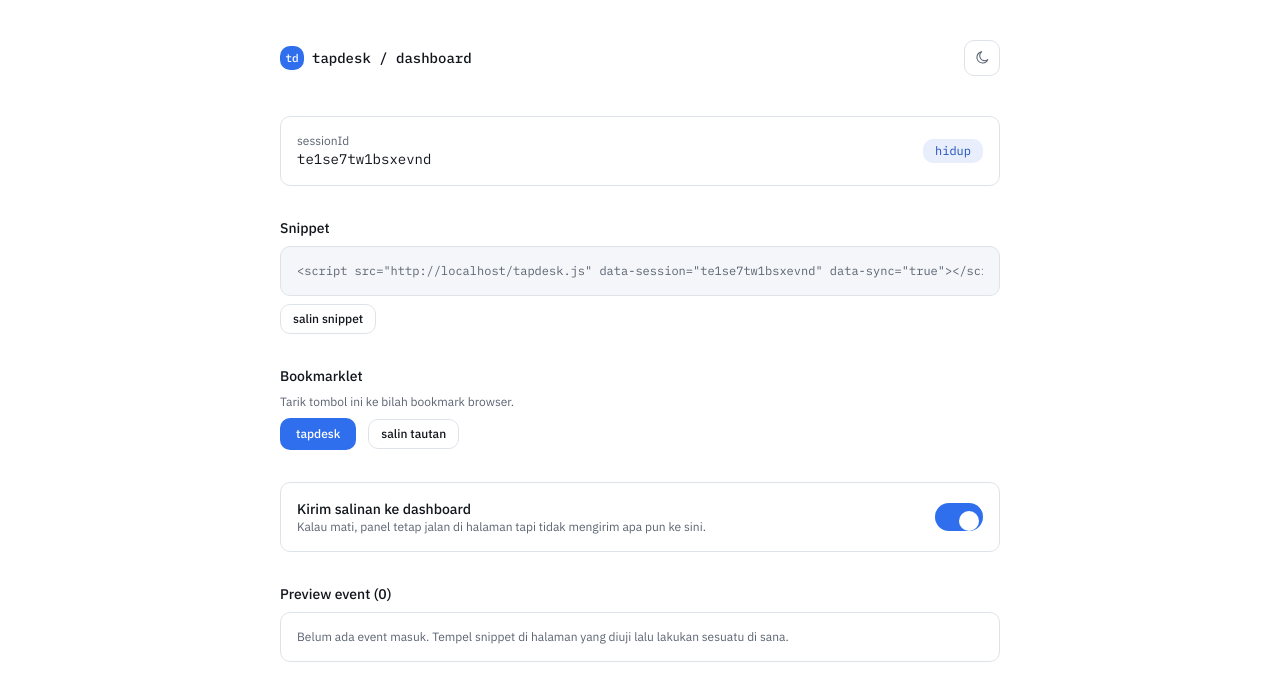
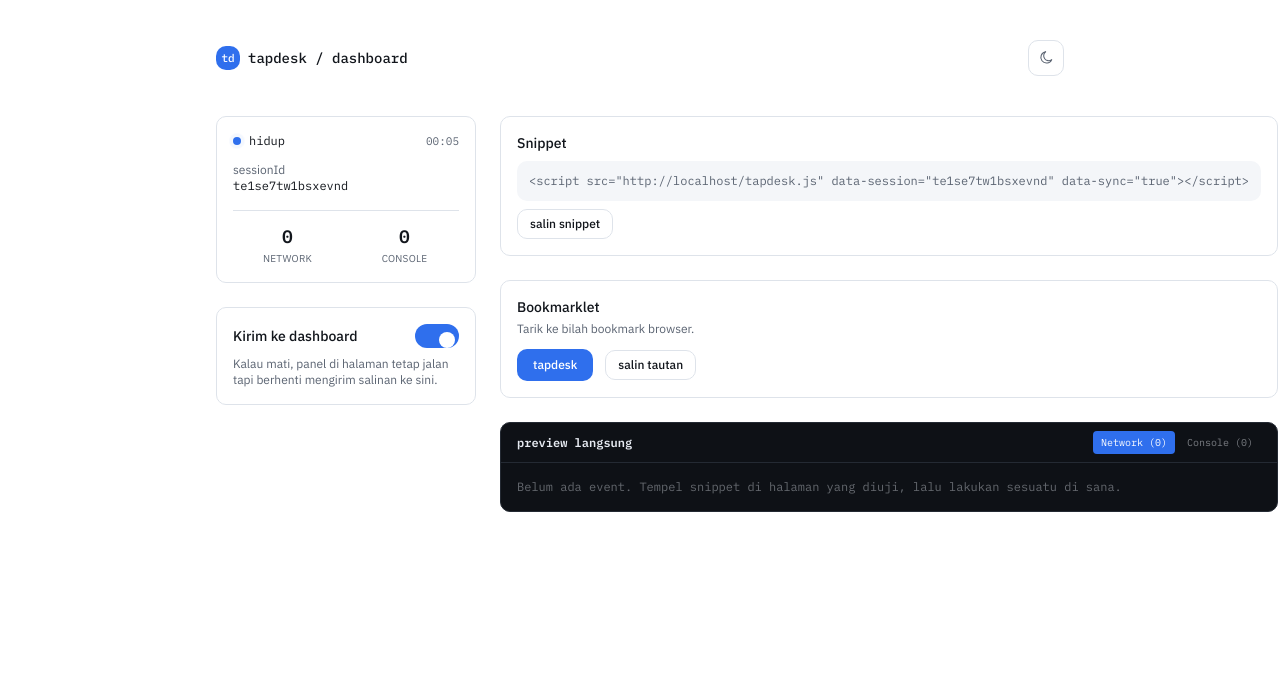
Before and after one commit to fidzzcodex-me/tapdesk, a Next.js app: page /dashboard in a window 1280 px wide. Shown: the top 700 px of the page. Built offline with nearby package versions, Linux system fonts and the light colour scheme.

Commit message:
Upload: replace app/dashboard/page.tsx

```diff
--- a/app/dashboard/page.tsx
+++ b/app/dashboard/page.tsx
@@ -22,11 +22,28 @@ type TapEvent = {
   timestamp: number;
 };
 
+function statusColor(status?: number) {
+  if (!status) return "text-red-500";
+  if (status >= 500) return "text-red-500";
+  if (status >= 400) return "text-amber-500";
+  return "text-emerald-500";
+}
+
+function elapsed(ms: number) {
+  const s = Math.floor(ms / 1000);
+  const m = Math.floor(s / 60);
+  const rs = s % 60;
+  return `${String(m).padStart(2, "0")}:${String(rs).padStart(2, "0")}`;
+}
+
 export default function DashboardPage() {
   const [session, setSession] = useState<SessionData | null>(null);
   const [active, setActive] = useState(true);
+  const [createdAt, setCreatedAt] = useState<number | null>(null);
   const [events, setEvents] = useState<TapEvent[]>([]);
+  const [now, setNow] = useState(Date.now());
   const [copied, setCopied] = useState<"snippet" | "bookmarklet" | null>(null);
+  const [previewTab, setPreviewTab] = useState<"network" | "console">("network");
   const pollRef = useRef<ReturnType<typeof setInterval> | null>(null);
 
   useEffect(() => {
@@ -42,6 +59,11 @@ export default function DashboardPage() {
   }, []);
 
   useEffect(() => {
+    const t = setInterval(() => setNow(Date.now()), 1000);
+    return () => clearInterval(t);
+  }, []);
+
+  useEffect(() => {
     if (!session) return;
     async function poll() {
       if (!session) return;
@@ -49,6 +71,7 @@ export default function DashboardPage() {
       if (!res.ok) return;
       const data = await res.json();
       setActive(data.active);
+      setCreatedAt(data.createdAt ?? null);
       setEvents(data.events ?? []);
     }
     poll();
@@ -74,8 +97,12 @@ export default function DashboardPage() {
     setTimeout(() => setCopied(null), 1500);
   }
 
+  const networkEvents = events.filter((e) => e.type === "network");
+  const consoleEvents = events.filter((e) => e.type === "console");
+  const list = previewTab === "network" ? networkEvents : consoleEvents;
+
   return (
-    <main className="mx-auto min-h-screen max-w-3xl px-6 py-10">
+    <main className="mx-auto min-h-screen max-w-4xl px-6 py-10">
       <header className="flex items-center justify-between">
         <div className="flex items-center gap-2 font-mono text-sm font-medium">
           <span className="flex h-6 w-6 items-center justify-center rounded-lg bg-blue text-[11px] text-white">
@@ -91,29 +118,88 @@ export default function DashboardPage() {
           menyiapkan sesi…
         </p>
       ) : (
-        <div className="mt-10 space-y-8">
+        <div className="mt-10 grid gap-6 md:grid-cols-[260px_1fr]">
+          {/* Sidebar */}
+          <div className="space-y-6">
             <Reveal>
-            <div className="flex items-center justify-between rounded-lg border border-line p-4 dark:border-line-dark">
-              <div>
-                <p className="text-xs text-text-dim">sessionId</p>
-                <p className="font-mono text-sm">{session.sessionId}</p>
-              </div>
+              <div className="rounded-lg border border-line p-4 dark:border-line-dark">
+                <div className="flex items-center gap-2">
+                  <span className="relative flex h-2 w-2">
+                    {active && (
+                      <span className="absolute inline-flex h-full w-full animate-ping rounded-full bg-blue opacity-60" />
+                    )}
                     <span
-                className={`rounded-lg px-3 py-1 font-mono text-xs ${
-                  active
-                    ? "bg-blue-dim text-blue-dark dark:bg-blue/10 dark:text-blue"
-                    : "bg-paper-dim text-text-dim dark:bg-ink-dim"
+                      className={`relative inline-flex h-2 w-2 rounded-full ${
+                        active ? "bg-blue" : "bg-text-dim/40"
                       }`}
-              >
+                    />
+                  </span>
+                  <span className="font-mono text-xs">
                     {active ? "hidup" : "mati"}
                   </span>
+                  {createdAt && (
+                    <span className="ml-auto font-mono text-[11px] text-text-dim">
+                      {elapsed(now - createdAt)}
+                    </span>
+                  )}
+                </div>
+                <p className="mt-3 text-xs text-text-dim">sessionId</p>
+                <p className="break-all font-mono text-xs">
+                  {session.sessionId}
+                </p>
+                <div className="mt-4 grid grid-cols-2 gap-2 border-t border-line pt-3 text-center dark:border-line-dark">
+                  <div>
+                    <p className="font-mono text-lg font-semibold">
+                      {networkEvents.length}
+                    </p>
+                    <p className="text-[10px] uppercase tracking-wide text-text-dim">
+                      network
+                    </p>
+                  </div>
+                  <div>
+                    <p className="font-mono text-lg font-semibold">
+                      {consoleEvents.length}
+                    </p>
+                    <p className="text-[10px] uppercase tracking-wide text-text-dim">
+                      console
+                    </p>
+                  </div>
+                </div>
               </div>
             </Reveal>
 
-          <Reveal delay={60}>
-            <div>
+            <Reveal delay={80}>
+              <div className="rounded-lg border border-line p-4 dark:border-line-dark">
+                <div className="flex items-center justify-between">
+                  <p className="text-sm font-medium">Kirim ke dashboard</p>
+                  <button
+                    onClick={toggleSync}
+                    className={`h-6 w-11 rounded-full transition ${
+                      active ? "bg-blue" : "bg-line dark:bg-line-dark"
+                    }`}
+                    aria-label="toggle sync"
+                  >
+                    <span
+                      className={`block h-4 w-4 translate-y-1 rounded-full bg-white transition ${
+                        active ? "translate-x-6" : "translate-x-1"
+                      }`}
+                    />
+                  </button>
+                </div>
+                <p className="mt-2 text-xs text-text-dim">
+                  Kalau mati, panel di halaman tetap jalan tapi berhenti
+                  mengirim salinan ke sini.
+                </p>
+              </div>
+            </Reveal>
+          </div>
+
+          {/* Main */}
+          <div className="space-y-6">
+            <Reveal>
+              <div className="rounded-lg border border-line p-4 dark:border-line-dark">
                 <p className="mb-2 text-sm font-medium">Snippet</p>
-              <div className="rounded-lg border border-line bg-paper-dim p-4 dark:border-line-dark dark:bg-ink-dim">
+                <div className="rounded-lg bg-paper-dim p-3 dark:bg-ink-dim">
                   <code className="block overflow-x-auto whitespace-pre font-mono text-xs text-text-dim">
                     {session.snippet}
                   </code>
@@ -127,11 +213,11 @@ export default function DashboardPage() {
               </div>
             </Reveal>
 
-          <Reveal delay={120}>
-            <div>
-              <p className="mb-2 text-sm font-medium">Bookmarklet</p>
-              <p className="mb-2 text-xs text-text-dim">
-                Tarik tombol ini ke bilah bookmark browser.
+            <Reveal delay={60}>
+              <div className="rounded-lg border border-line p-4 dark:border-line-dark">
+                <p className="mb-1 text-sm font-medium">Bookmarklet</p>
+                <p className="mb-3 text-xs text-text-dim">
+                  Tarik ke bilah bookmark browser.
                 </p>
                 <div className="flex items-center gap-3">
                   <a
@@ -151,67 +237,65 @@ export default function DashboardPage() {
               </div>
             </Reveal>
 
-          <Reveal delay={180}>
-            <div className="flex items-center justify-between rounded-lg border border-line p-4 dark:border-line-dark">
-              <div>
-                <p className="text-sm font-medium">Kirim salinan ke dashboard</p>
-                <p className="text-xs text-text-dim">
-                  Kalau mati, panel tetap jalan di halaman tapi tidak
-                  mengirim apa pun ke sini.
-                </p>
+            <Reveal delay={120}>
+              <div className="overflow-hidden rounded-lg border border-line-dark bg-ink text-text-invert">
+                <div className="flex items-center justify-between border-b border-line-dark px-4 py-2">
+                  <span className="font-mono text-xs font-semibold">
+                    preview langsung
+                  </span>
+                  <div className="flex gap-1">
+                    {(["network", "console"] as const).map((tab) => (
+                      <button
+                        key={tab}
+                        onClick={() => setPreviewTab(tab)}
+                        className={`rounded px-2 py-1 font-mono text-[10px] capitalize ${
+                          previewTab === tab
+                            ? "bg-blue text-white"
+                            : "text-text-invert/50 hover:text-text-invert"
+                        }`}
+                      >
+                        {tab} ({tab === "network" ? networkEvents.length : consoleEvents.length})
+                      </button>
+                    ))}
                   </div>
-              <button
-                onClick={toggleSync}
-                className={`h-7 w-12 rounded-full transition ${
-                  active ? "bg-blue" : "bg-line dark:bg-line-dark"
-                }`}
-                aria-label="toggle sync"
-              >
-                <span
-                  className={`block h-5 w-5 translate-y-1 rounded-full bg-white transition ${
-                    active ? "translate-x-6" : "translate-x-1"
-                  }`}
-                />
-              </button>
                 </div>
-          </Reveal>
-
-          <Reveal delay={240}>
-            <div>
-              <p className="mb-2 text-sm font-medium">
-                Preview event ({events.length})
-              </p>
-              <div className="max-h-72 overflow-y-auto rounded-lg border border-line dark:border-line-dark">
-                {events.length === 0 ? (
-                  <p className="p-4 text-xs text-text-dim">
-                    Belum ada event masuk. Tempel snippet di halaman yang
-                    diuji lalu lakukan sesuatu di sana.
+                <div className="max-h-64 overflow-y-auto">
+                  {list.length === 0 ? (
+                    <p className="p-4 font-mono text-xs text-text-invert/40">
+                      Belum ada event. Tempel snippet di halaman yang diuji,
+                      lalu lakukan sesuatu di sana.
                     </p>
                   ) : (
-                  <ul className="divide-y divide-line dark:divide-line-dark">
-                    {[...events].reverse().map((ev) => (
-                      <li
+                    [...list].reverse().map((ev) => (
+                      <div
                         key={ev.id}
-                        className="flex items-center justify-between px-4 py-2 font-mono text-xs"
+                        className="animate-rise-in flex items-center gap-2 border-b border-line-dark/60 px-4 py-2 font-mono text-[11px]"
                       >
-                        <span className="truncate text-text-dim">
-                          {ev.type === "network"
-                            ? `${ev.method} ${ev.url}`
-                            : `[${ev.level}] ${ev.message}`}
+                        {ev.type === "network" ? (
+                          <>
+                            <span className="w-10 shrink-0 text-text-invert/40">
+                              {ev.method}
                             </span>
-                        {ev.type === "network" && (
-                          <span className="ml-3 shrink-0 text-blue">
+                            <span className="flex-1 truncate text-text-invert/70">
+                              {ev.url}
+                            </span>
+                            <span className={`shrink-0 ${statusColor(ev.status)}`}>
                               {ev.status}
                             </span>
+                          </>
+                        ) : (
+                          <span className="truncate text-text-invert/70">
+                            [{ev.level}] {ev.message}
+                          </span>
                         )}
-                      </li>
-                    ))}
-                  </ul>
+                      </div>
+                    ))
                   )}
                 </div>
               </div>
             </Reveal>
           </div>
+        </div>
       )}
     </main>
   );
```
Lines whose indentation alone changed are shown as unchanged.
